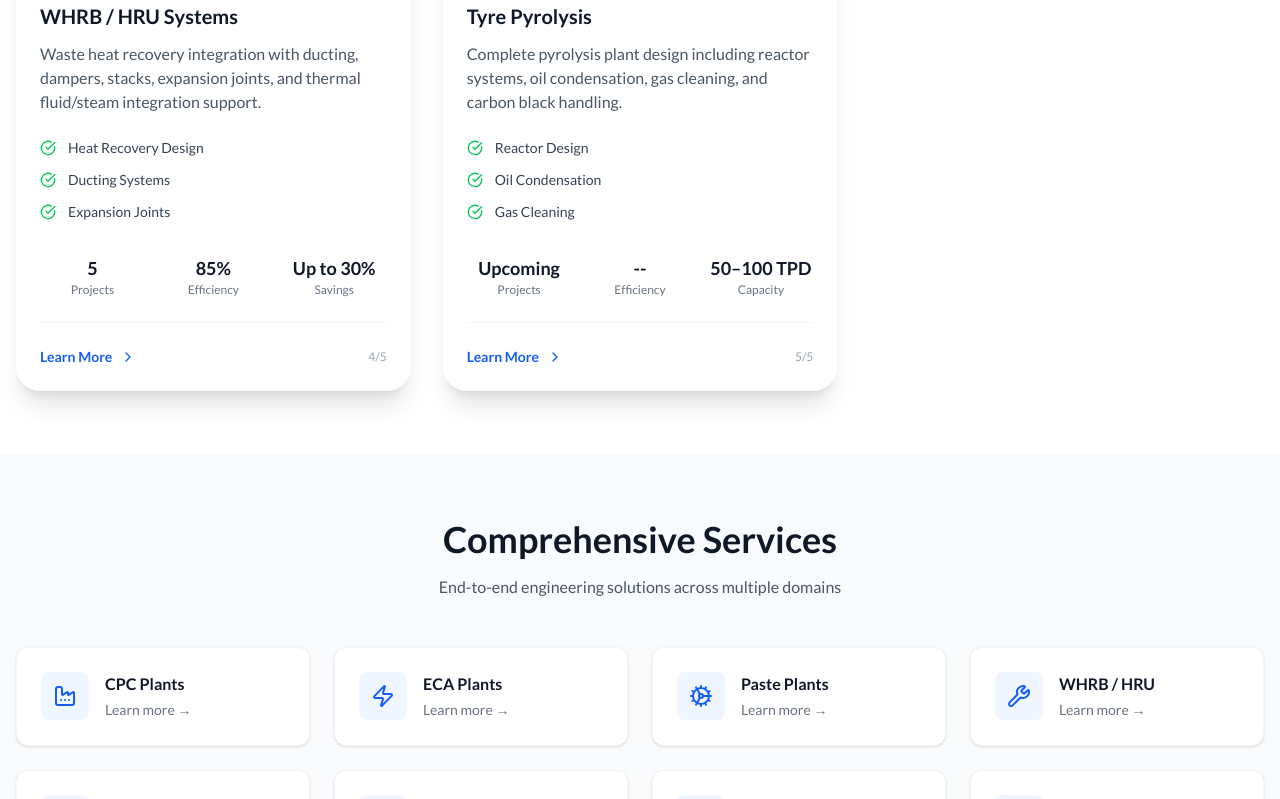
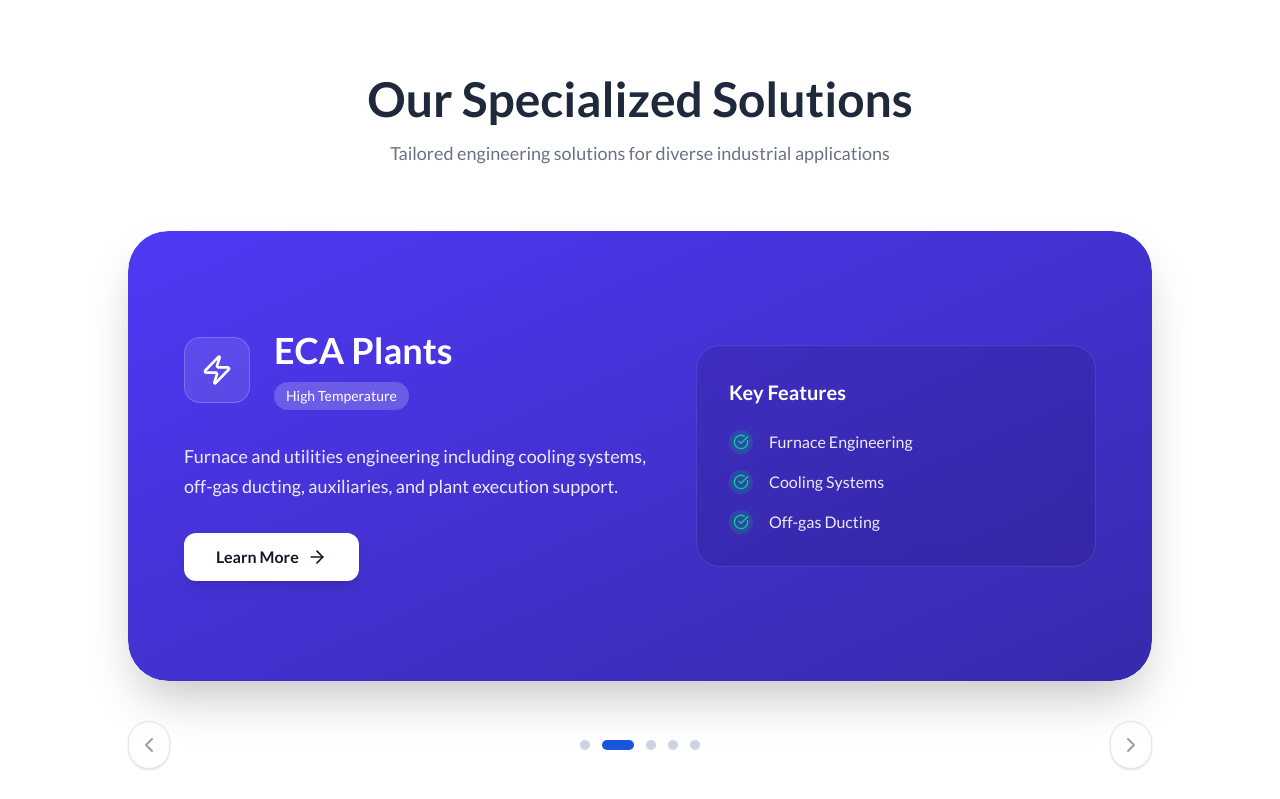
Before and after one commit to devifai-2026/calortech, a React (Vite) app: page /#hero in a window 1280 px wide. Shown: the part 4980-5779 px from the top of the page. Built offline with nearby package versions, Linux system fonts and the light colour scheme.

Commit message:
chnage into slider and contry count change

```diff
--- a/src/components/Careers.jsx
+++ b/src/components/Careers.jsx
@@ -78,7 +78,7 @@ const Careers = () => {
               <div className="p-3 bg-purple-50 rounded-xl inline-block mb-3">
                 <Globe className="w-6 h-6 text-purple-600 mx-auto" />
               </div>
-              <div className="text-3xl font-bold text-gray-900">15+</div>
+              <div className="text-3xl font-bold text-gray-900">1</div>
               <p className="text-sm text-gray-600">Countries</p>
             </div>
           </div>
--- a/src/components/Hero.jsx
+++ b/src/components/Hero.jsx
@@ -78,10 +78,10 @@ const Hero = () => {
     {
       value: "30+",
       label: "Projects Delivered",
-      sublabel: "Across 15+ Countries",
+      sublabel: "Across 1 Country",
     },
     { value: "50+", label: "Happy Clients", sublabel: "95% Retention Rate" },
-    { value: "15+", label: "Countries Served", sublabel: "Global Presence" },
+    { value: "1", label: "Countries Served", sublabel: "Global Presence" },
     { value: "24/7", label: "Support", sublabel: "Always Available" },
   ];
 
--- a/src/components/Services.jsx
+++ b/src/components/Services.jsx
@@ -7,6 +7,7 @@ import {
   Wrench,
   Zap,
   ChevronRight,
+  ChevronLeft,
   Sparkles,
   Thermometer,
   FlaskRound,
@@ -19,6 +20,13 @@ import {
   UtensilsCrossed,
 } from "lucide-react";
 import { useLocation, useNavigate } from "react-router-dom";
+import { Swiper, SwiperSlide } from "swiper/react";
+import { Navigation, Pagination, Autoplay } from "swiper/modules";
+
+// Import Swiper styles
+import "swiper/css";
+import "swiper/css/navigation";
+import "swiper/css/pagination";
 
 const Services = () => {
   const navigate = useNavigate();
@@ -139,85 +147,99 @@ const Services = () => {
 
   return (
     <>
-      {/* Our Specialized Solutions – Card Grid */}
-      <section id="services" className="relative py-16 w-full overflow-hidden bg-white">
+      {/* Our Specialized Solutions – Slider */}
+      <section id="services" className="relative py-20 w-full overflow-hidden bg-white">
         <div className="container mx-auto px-4 relative z-10">
-          <div className="text-center mb-12">
-            <h2 className="text-3xl md:text-4xl font-bold text-gray-900 mb-4">
+          <div className="text-center mb-16 max-w-4xl mx-auto">
+            <h2 className="text-4xl md:text-5xl font-bold text-[#1e293b] mb-4">
               Our Specialized Solutions
             </h2>
-            <p className="text-gray-600 max-w-2xl mx-auto">
+            <p className="text-lg text-gray-500 max-w-2xl mx-auto">
               Tailored engineering solutions for diverse industrial applications
             </p>
           </div>
 
-          <div className="grid md:grid-cols-2 lg:grid-cols-3 gap-8">
-            {specializedSolutions.map((solution, index) => (
-              <div
-                key={solution.id}
-                className="group relative bg-white rounded-3xl overflow-hidden shadow-xl hover:shadow-2xl transition-all duration-500 transform hover:-translate-y-2"
-                onMouseEnter={() => setHoveredCard(index)}
-                onMouseLeave={() => setHoveredCard(null)}
-              >
-                {/* Gradient top bar */}
-                <div className={`h-2 bg-gradient-to-r ${solution.color}`}></div>
+          <div className="relative max-w-5xl mx-auto group">
+            <Swiper
+              modules={[Navigation, Pagination, Autoplay]}
+              spaceBetween={30}
+              slidesPerView={1}
+              navigation={{
+                prevEl: '.swiper-button-prev-custom',
+                nextEl: '.swiper-button-next-custom',
+              }}
+              pagination={{
+                el: '.swiper-pagination-custom',
+                clickable: true,
+              }}
+              autoplay={{
+                delay: 5000,
+                disableOnInteraction: false,
+              }}
+              className="rounded-[40px] overflow-hidden shadow-2xl"
+            >
+              {specializedSolutions.map((solution, index) => (
+                <SwiperSlide key={solution.id}>
+                  <div className={`bg-gradient-to-br ${solution.color} text-white p-8 md:p-14 rounded-[40px] flex flex-col md:flex-row gap-8 items-center min-h-[450px]`}>
+                    {/* Left Content */}
+                    <div className="flex-1 space-y-8">
+                      <div className="flex items-center gap-6">
+                        <div className="p-4 bg-white/10 backdrop-blur-md rounded-2xl border border-white/20">
+                          {React.cloneElement(solution.icon, { className: "w-8 h-8 text-white" })}
+                        </div>
+                        <div className="space-y-3">
+                          <h3 className="text-3xl md:text-4xl font-bold">{solution.title}</h3>
+                          <div className="flex flex-wrap gap-2">
+                             <span className="px-3 py-1 bg-white/20 backdrop-blur-sm rounded-full text-sm font-medium">
+                                {solution.category}
+                              </span>
+                          </div>
+                        </div>
+                      </div>
 
-                <div className="p-6">
-                  {/* Icon and Category */}
-                  <div className="flex items-start justify-between mb-6">
-                    <div className={`p-4 rounded-2xl bg-gradient-to-br ${solution.color} text-white`}>
-                      {solution.icon}
+                      <p className="text-white/90 text-lg leading-relaxed max-w-xl">
+                        {solution.description}
+                      </p>
+
+                      <button
+                        onClick={() => scrollToContact()}
+                        className="bg-white text-gray-900 px-8 py-3 rounded-xl font-bold flex items-center gap-2 hover:bg-gray-100 transition-colors w-fit shadow-lg"
+                      >
+                        Learn More <ArrowRight className="w-5 h-5" />
+                      </button>
                     </div>
-                    <span className="px-3 py-1 bg-gray-100 text-gray-600 rounded-full text-xs font-semibold">
-                      {solution.category}
-                    </span>
-                  </div>
 
-                  {/* Title and Description */}
-                  <h3 className="text-xl font-bold text-gray-900 mb-3">{solution.title}</h3>
-                  <p className="text-gray-600 mb-6">{solution.description}</p>
-
-                  {/* Features */}
-                  <div className="space-y-3 mb-8">
-                    {solution.features.map((feature, idx) => (
-                      <div key={idx} className="flex items-center gap-3">
-                        <CheckCircle className="w-4 h-4 text-green-500 flex-shrink-0" />
-                        <span className="text-sm text-gray-700">{feature}</span>
+                    {/* Right Content: Key Features */}
+                    <div className="w-full md:w-[400px]">
+                      <div className="bg-black/10 backdrop-blur-md rounded-3xl p-8 border border-white/10">
+                        <h4 className="text-xl font-bold mb-6">Key Features</h4>
+                        <ul className="space-y-4">
+                          {solution.features.map((feature, idx) => (
+                            <li key={idx} className="flex items-center gap-4">
+                              <div className="bg-emerald-500/20 p-1 rounded-full">
+                                <CheckCircle className="w-4 h-4 text-emerald-400" />
+                              </div>
+                              <span className="text-white/90 font-medium">{feature}</span>
+                            </li>
+                          ))}
+                        </ul>
                       </div>
-                    ))}
-                  </div>
-
-                  {/* Stats */}
-                  <div className="grid grid-cols-3 gap-4 mb-6">
-                    {Object.entries(solution.stats).map(([key, value], idx) => (
-                      <div key={idx} className="text-center">
-                        <div className="text-lg font-bold text-gray-900">{value}</div>
-                        <div className="text-xs text-gray-500 capitalize">{key}</div>
-                      </div>
-                    ))}
-                  </div>
-
-                  {/* Action Footer */}
-                  <div className="flex items-center justify-between pt-6 border-t border-gray-100">
-                    <button
-                      onClick={scrollToContact}
-                      className="inline-flex items-center gap-2 text-blue-600 hover:text-blue-700 font-semibold text-sm group"
-                    >
-                      Learn More
-                      <ChevronRight className="w-4 h-4 group-hover:translate-x-1 transition-transform" />
-                    </button>
-                    <div className="text-xs text-gray-400">
-                      {index + 1}/{specializedSolutions.length}
                     </div>
                   </div>
-                </div>
+                </SwiperSlide>
+              ))}
+            </Swiper>
 
-                {/* Hover overlay */}
-                {hoveredCard === index && (
-                  <div className="absolute inset-0 bg-gradient-to-br from-blue-50/50 to-transparent pointer-events-none"></div>
-                )}
-              </div>
-            ))}
+            {/* Custom Controls */}
+            <div className="flex items-center justify-center gap-6 mt-10">
+              <button className="swiper-button-prev-custom w-12 h-12 rounded-full border border-gray-200 flex items-center justify-center text-gray-400 hover:text-blue-600 hover:border-blue-600 transition-all cursor-pointer bg-white shadow-sm">
+                <ChevronLeft className="w-6 h-6" />
+              </button>
+              <div className="swiper-pagination-custom"></div>
+              <button className="swiper-button-next-custom w-12 h-12 rounded-full border border-gray-200 flex items-center justify-center text-gray-400 hover:text-blue-600 hover:border-blue-600 transition-all cursor-pointer bg-white shadow-sm">
+                <ChevronRight className="w-6 h-6" />
+              </button>
+            </div>
           </div>
         </div>
       </section>
--- a/src/index.css
+++ b/src/index.css
@@ -1,4 +1,3 @@
-
 @import "tailwindcss";
 @import url('https://fonts.googleapis.com/css2?family=Lato:wght@400;700&display=swap');
 
@@ -9,7 +8,12 @@ body {
   color: #1a202c;
 }
 
-h1, h2, h3, h4, h5, h6 {
+h1,
+h2,
+h3,
+h4,
+h5,
+h6 {
   font-family: 'Lato', sans-serif;
   font-weight: 700;
 }
@@ -43,8 +47,15 @@ html {
 }
 
 @keyframes fadeIn {
-  from { opacity: 0; transform: translateY(20px); }
-  to { opacity: 1; transform: translateY(0); }
+  from {
+    opacity: 0;
+    transform: translateY(20px);
+  }
+
+  to {
+    opacity: 1;
+    transform: translateY(0);
+  }
 }
 
 .slide-in-left {
@@ -52,8 +63,15 @@ html {
 }
 
 @keyframes slideInLeft {
-  from { opacity: 0; transform: translateX(-30px); }
-  to { opacity: 1; transform: translateX(0); }
+  from {
+    opacity: 0;
+    transform: translateX(-30px);
+  }
+
+  to {
+    opacity: 1;
+    transform: translateX(0);
+  }
 }
 
 .slide-in-right {
@@ -61,8 +79,15 @@ html {
 }
 
 @keyframes slideInRight {
-  from { opacity: 0; transform: translateX(30px); }
-  to { opacity: 1; transform: translateX(0); }
+  from {
+    opacity: 0;
+    transform: translateX(30px);
+  }
+
+  to {
+    opacity: 1;
+    transform: translateX(0);
+  }
 }
 
 /* Hover effects */
@@ -74,3 +99,28 @@ html {
   transform: translateY(-5px);
   box-shadow: 0 10px 25px rgba(0, 0, 0, 0.1);
 }
+
+/* Swiper Custom Pagination */
+.swiper-pagination-custom {
+  display: flex !important;
+  align-items: center;
+  justify-content: center;
+  gap: 12px;
+}
+
+.swiper-pagination-custom .swiper-pagination-bullet {
+  width: 10px;
+  height: 10px;
+  background: #cbd5e1;
+  /* gray-300 */
+  opacity: 1;
+  transition: all 0.3s ease;
+  border-radius: 5px;
+  margin: 0 !important;
+}
+
+.swiper-pagination-custom .swiper-pagination-bullet-active {
+  width: 32px;
+  background: #1a56db;
+  /* blue-600 */
+}
--- a/src/pages/About.jsx
+++ b/src/pages/About.jsx
@@ -250,7 +250,7 @@ const About = () => {
                         color: "from-emerald-500 to-emerald-600",
                       },
                       {
-                        value: "15+",
+                        value: "1",
                         label: "Countries Served",
                         icon: <Globe className="w-8 h-8 md:w-12 md:h-12" />,
                         color: "from-amber-500 to-amber-600",
--- a/src/pages/Home.jsx
+++ b/src/pages/Home.jsx
@@ -20,11 +20,11 @@ const Home = () => {
         <Solutions />
       </section>
 
+      {/* Process Section */}
+      <Process />
+
       {/* Services Section */}
       <Services />
-
-      {/* Process Section */}
-      <Process />
 
       {/* Core Expertise Section */}
       <CoreExpertise />
```
